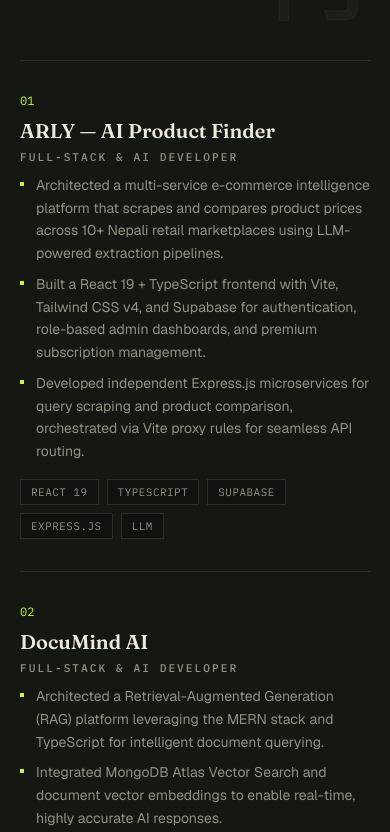
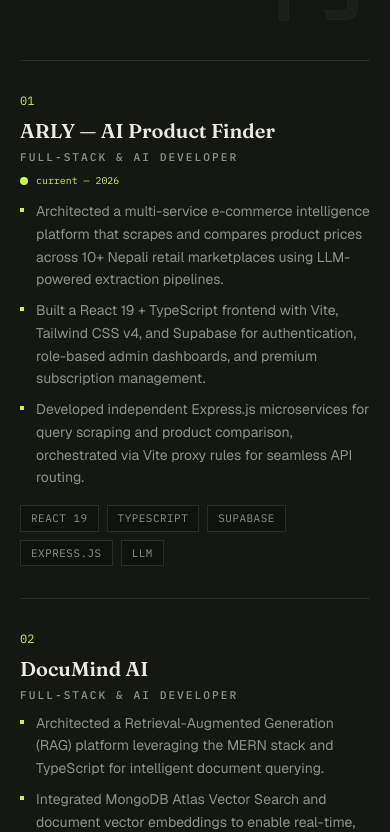
Before and after one commit to Sushantmg/sushan-portfolio, a Next.js app: page / in a window 390 px wide. Shown: the part 4097-4929 px from the top of the page. Built offline with nearby package versions, Linux system fonts and the light colour scheme.

Commit message:
Enhance: print résumé mode, current-role pulse, chat copy/reset, headline balance

```diff
--- a/src/app/globals.css
+++ b/src/app/globals.css
@@ -323,3 +323,38 @@
     inset 0 0 0 1px rgba(236, 233, 222, 0.1),
     inset 0 0 0 5px rgba(236, 233, 222, 0.045);
 }
+
+@media print {
+  @page {
+    margin: 0.6cm;
+  }
+  html,
+  body {
+    background: #ffffff !important;
+    color: #171a14 !important;
+    overflow: visible !important;
+  }
+  .grain::before,
+  aside,
+  header,
+  nav,
+  [class*="fixed"],
+  [class*="absolute"] {
+    display: none !important;
+  }
+  * {
+    box-shadow: none !important;
+    text-shadow: none !important;
+  }
+  #projects .grid > *,
+  #skills .grid > *,
+  #education .grid > *,
+  #contact .grid > * {
+    break-inside: avoid;
+  }
+  section {
+    break-before: auto;
+    padding-left: 0 !important;
+    padding-right: 0 !important;
+  }
+}
--- a/src/components/Chatbot.tsx
+++ b/src/components/Chatbot.tsx
@@ -1,7 +1,7 @@
 "use client";
 
 import { AnimatePresence, motion } from "framer-motion";
-import { Bot, Send, Terminal, X } from "lucide-react";
+import { Bot, RotateCcw, Send, Terminal, X } from "lucide-react";
 import { useEffect, useRef, useState } from "react";
 import { botMeta, getReply, quickPrompts } from "@/lib/chatbot";
 
@@ -18,6 +18,26 @@
 };
 
 let nextId = 1;
+
+function CopyMsg({ text }: { text: string }) {
+  const [ok, setOk] = useState(false);
+  const copy = async () => {
+    try {
+      await navigator.clipboard.writeText(text);
+    } catch {}
+    setOk(true);
+    setTimeout(() => setOk(false), 1500);
+  };
+  return (
+    <button
+      onClick={copy}
+      aria-label="Copy message"
+      className="font-mono text-[0.6rem] text-muted/50 transition-colors hover:text-acid"
+    >
+      {ok ? "✓ copied" : "[ copy ]"}
+    </button>
+  );
+}
 
 export function Chatbot() {
   const [open, setOpen] = useState(false);
@@ -57,6 +77,12 @@
       ]);
       setTyping(false);
     }, delay);
+  };
+
+  const resetChat = () => {
+    nextId = 1;
+    setMessages([welcome]);
+    setTyping(false);
   };
 
   const openPanel = () => {
@@ -157,6 +183,15 @@
                   </p>
                 </div>
               </div>
+              <div className="flex items-center gap-2">
+                <button
+                  onClick={resetChat}
+                  aria-label="Start new chat"
+                  title="new chat"
+                  className="font-mono grid h-7 w-7 place-items-center border border-line text-muted transition-colors hover:border-acid hover:text-acid"
+                >
+                  <RotateCcw className="h-3.5 w-3.5" />
+                </button>
                 <button
                   onClick={() => setOpen(false)}
                   aria-label="Close chat"
@@ -164,6 +199,7 @@
                 >
                   ×
                 </button>
+              </div>
             </div>
 
             <div className="flex-1 space-y-3 overflow-y-auto px-4 py-4">
@@ -173,7 +209,7 @@
                   initial={{ opacity: 0, y: 10 }}
                   animate={{ opacity: 1, y: 0 }}
                   transition={{ duration: 0.2 }}
-                  className={`flex ${m.from === "user" ? "justify-end" : "justify-start"}`}
+                  className={`flex flex-col ${m.from === "user" ? "items-end" : "items-start"}`}
                 >
                   <div
                     className={`whitespace-pre-line font-mono text-[0.82rem] leading-relaxed ${
@@ -184,6 +220,11 @@
                   >
                     {m.text}
                   </div>
+                  {m.from === "bot" && (
+                    <div className="mt-1 px-0.5">
+                      <CopyMsg text={m.text} />
+                    </div>
+                  )}
                 </motion.div>
               ))}
 
--- a/src/components/Contact.tsx
+++ b/src/components/Contact.tsx
@@ -2,6 +2,7 @@
 import { profile } from "@/lib/data";
 import { ContactForm } from "./ContactForm";
 import { CopyEmail } from "./CopyEmail";
+import { PrintCv } from "./PrintCv";
 import { Reveal, SectionHeading } from "./Reveal";
 import { GitHubIcon, LinkedInIcon } from "./BrandIcons";
 
@@ -28,11 +29,12 @@
 <span className="flex flex-wrap items-center">
   <a
     href={`mailto:${profile.email}`}
-                  className="font-display group inline-block text-2xl font-semibold text-ink underline decoration-acid decoration-2 underline-offset-8 transition-colors duration-300 hover:text-acid sm:text-3xl"
+    className="font-display group inline-block text-2xl font-semibold text-ink underline decoration-acid decoration-2 underline-offset-8 transition-colors duration-300 hover:text-acid sm:text-2xl"
   >
     {profile.email}
   </a>
   <CopyEmail email={profile.email} />
+  <PrintCv />
 </span>
             </Reveal>
 
--- a/src/components/Experience.tsx
+++ b/src/components/Experience.tsx
@@ -29,6 +29,15 @@
                     {item.company}
                   </h3>
                   <p className="label mt-1 text-muted">{item.role}</p>
+                  {"current" in item && item.current && (
+                    <span className="mt-2 inline-flex items-center gap-2 font-mono text-[0.62rem] text-acid">
+                      <span className="relative flex h-2 w-2">
+                        <span className="absolute inline-flex h-full w-full animate-ping rounded-full bg-acid opacity-60" />
+                        <span className="relative inline-flex h-2 w-2 rounded-full bg-acid" />
+                      </span>
+                      current — 2026
+                    </span>
+                  )}
                 </div>
                 <div className="sm:col-span-6">
                   <ul className="space-y-2">
--- a/src/components/Hero.tsx
+++ b/src/components/Hero.tsx
@@ -164,7 +164,7 @@
               initial={{ opacity: 0 }}
               animate={{ opacity: 1 }}
               transition={{ duration: 0.5 }}
-              className="font-display max-w-3xl text-[2.9rem] font-semibold leading-[0.98] tracking-tight sm:text-7xl lg:text-8xl"
+              className="font-display max-w-3xl text-[2.9rem] font-semibold leading-[0.98] tracking-tight text-balance sm:text-7xl lg:text-8xl"
               style={{ y: yText }}
             >
               <Line delay={0.1}>
--- /dev/null
+++ b/src/components/PrintCv.tsx
@@ -0,0 +1,16 @@
+"use client";
+
+import { Printer } from "lucide-react";
+
+export function PrintCv() {
+  return (
+    <button
+      onClick={() => window.print()}
+      aria-label="Print résumé"
+      title="Print / save as PDF"
+      className="ml-2 inline-flex items-center gap-1.5 border px-2.5 py-1.5 font-mono text-[0.65rem] text-muted transition-colors duration-200 hover:border-acid hover:text-acid"
+    >
+      <Printer className="h-3 w-3" /> print
+    </button>
+  );
+}
--- a/src/lib/data.ts
+++ b/src/lib/data.ts
@@ -61,6 +61,7 @@
   {
     role: "Full-Stack & AI Developer",
     company: "ARLY — AI Product Finder",
+    current: true,
     points: [
       "Architected a multi-service e-commerce intelligence platform that scrapes and compares product prices across 10+ Nepali retail marketplaces using LLM-powered extraction pipelines.",
       "Built a React 19 + TypeScript frontend with Vite, Tailwind CSS v4, and Supabase for authentication, role-based admin dashboards, and premium subscription management.",
```
Lines whose indentation alone changed are shown as unchanged.
